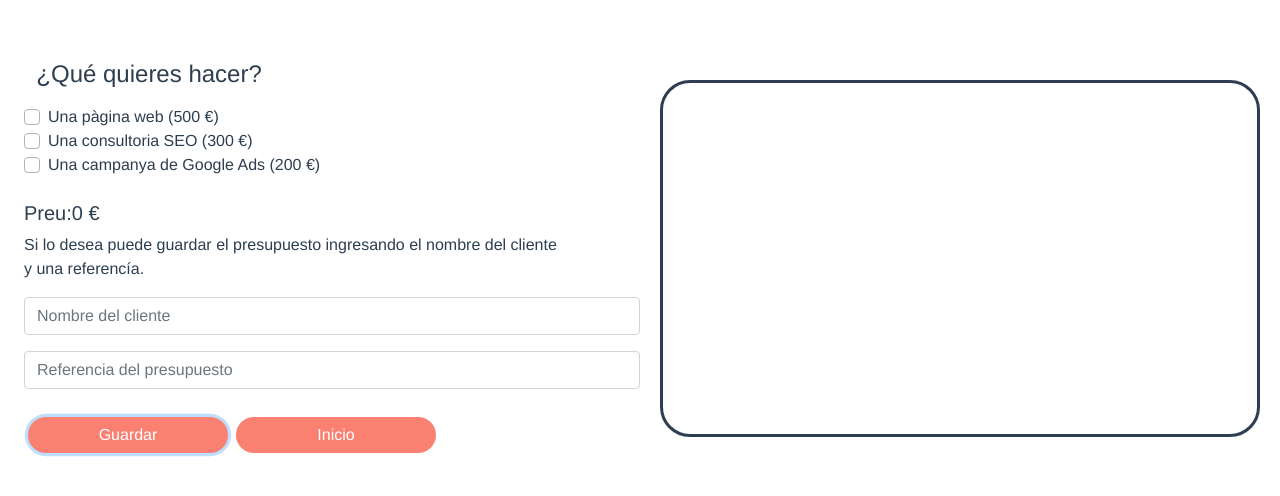
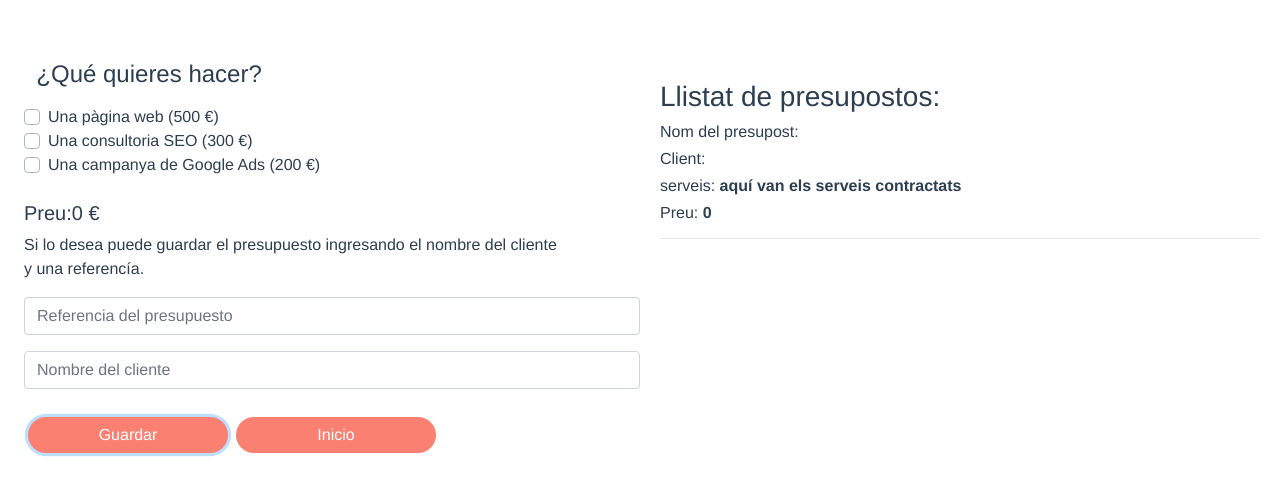
Before and after one commit to xvrmas/sprint-7, a Vue app: page /Home in a window 1280 px wide. Both pictures are taken after a click on the button "Guardar". Shown: the top 496 px of the page. Built offline with nearby package versions, Linux system fonts and the light colour scheme.

Commit message:
Primer commit amb component per render de presupostos

```diff
--- a/src/components/Home.vue
+++ b/src/components/Home.vue
@@ -34,20 +34,22 @@
           y una referencía.
         </p>
         <b-form-input
-          v-model="text1"
+          type="text"
+          v-model="referencia"
+          placeholder="Referencia del presupuesto"
+        ></b-form-input>
+        <b-form-input
+          type="text"
+          class="mt-3 mb-4"
+          v-model="nom"
           placeholder="Nombre del cliente"
         ></b-form-input>
-        <b-form-input
-          class="mt-3 mb-4"
-          v-model="text2"
-          placeholder="Referencia del presupuesto"
-        ></b-form-input>
-        <button class="btn m-1">Guardar</button>
+        <button class="btn m-1" @click="guardar()">Guardar</button>
         <button class="btn m-1" @click="Home">Inicio</button>
       </div>
     </div>
     <div class="presupost">
-      <pressupostList :text1="text1" :text2="text2"> </pressupostList>
+      <pressupostList :presupost="arrayPresupost"> </pressupostList>
     </div>
   </div>
 </template>
@@ -61,10 +63,14 @@ export default {
   data() {
     return {
       selected: [],
+      arrayPresupost: [],
+      nom: "",
+      referencia: "",
       resultat: 0,
       text1: "",
       text2: "",
       counter: 0,
+      preu: 0,
       condition: false,
     };
   },
@@ -84,6 +90,17 @@ export default {
       } else {
         this.condition = true;
       }
+    },
+    guardar() {
+      var pressupostList = {
+        nom: this.nom,
+        referencia: this.referencia,
+        preu: this.resultat,
+      };
+      this.arrayPresupost.push(pressupostList),
+        (this.nom = ""),
+        (this.referencia = "");
+      return this.arrayPresupost;
     },
   },
 };
@@ -110,8 +127,6 @@ h4 {
   grid-template-columns: 2fr 2fr;
 }
 .presupost {
-  border: solid 3.5px;
-  border-radius: 30px;
   margin: 20px;
 }
 @media (max-width: 750px) {
--- a/src/components/pressupostList.vue
+++ b/src/components/pressupostList.vue
@@ -1,13 +1,26 @@
 <template>
   <div>
-    <h3 class="mt-3 ml-3">{{text1}}</h3><br>
-    <h3 class="ml-3">{{text2}}</h3>
+    <h3>Llistat de presupostos:</h3>
+    <div v-for="element in presupost" :key="element.id">
+      <h6>
+        Nom del presupost:<strong> {{ element.referencia }}</strong>
+      </h6>
+      <h6>
+        Client: <strong>{{ element.nom }}</strong>
+      </h6>
+      <h6>
+        serveis: <strong> {{ "aquí van els serveis contractats" }}</strong>
+      </h6><h6>
+        Preu: <strong> {{ element.preu }}</strong>
+      </h6>
+      <hr />
+    </div>
   </div>
 </template>
 <script>
 export default {
   name: "presupostList",
-  props:['text1','text2']
+  props: ["presupost"],
 };
 </script>
 <style>
```
